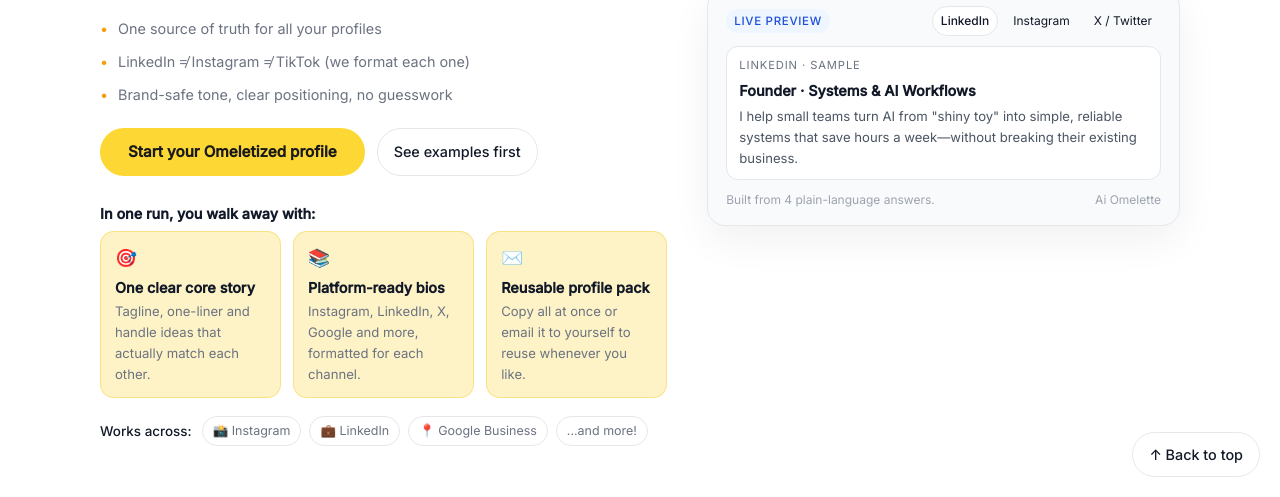
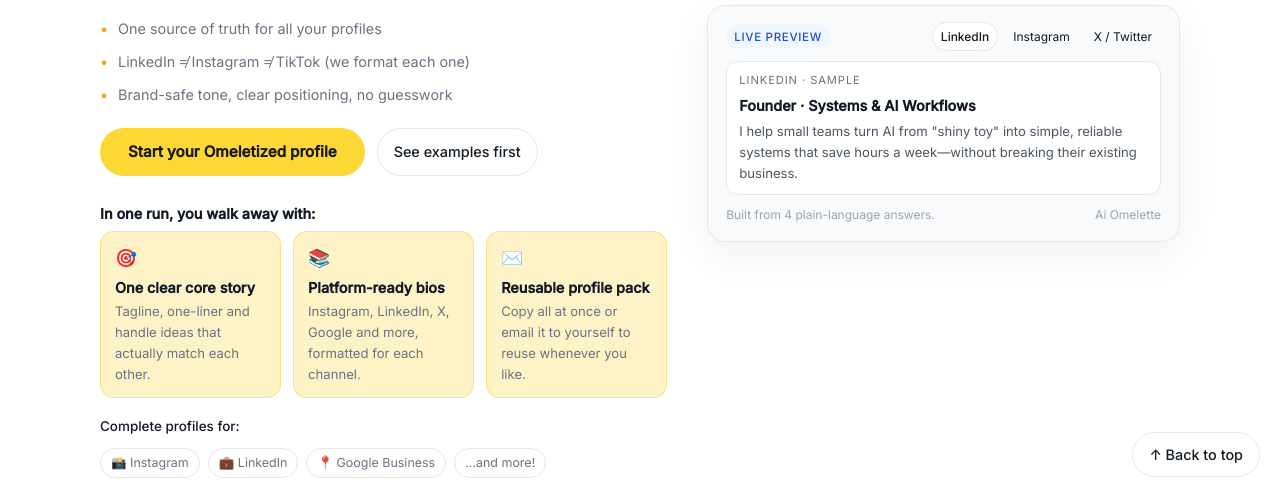
Before and after one commit to headchef-lab/aio-profile-omelette, a website: page index.html in a window 1280 px wide. Shown: the part 303-800 px from the top of the page. Drawn offline with Linux system fonts and the light colour scheme.

Commit message:
Update index.html

```diff
--- a/index.html
+++ b/index.html
@@ -1461,7 +1461,7 @@
               </div>
 
               <div class="hero-platform-strip">
-                <span class="hero-platform-label">Works across:</span>
+                <span class="hero-platform-label">Complete profiles for:</span>
                 <div class="hero-platform-chips">
                   <span class="hero-platform-chip">📸 Instagram</span>
                   <span class="hero-platform-chip">💼 LinkedIn</span>
```
